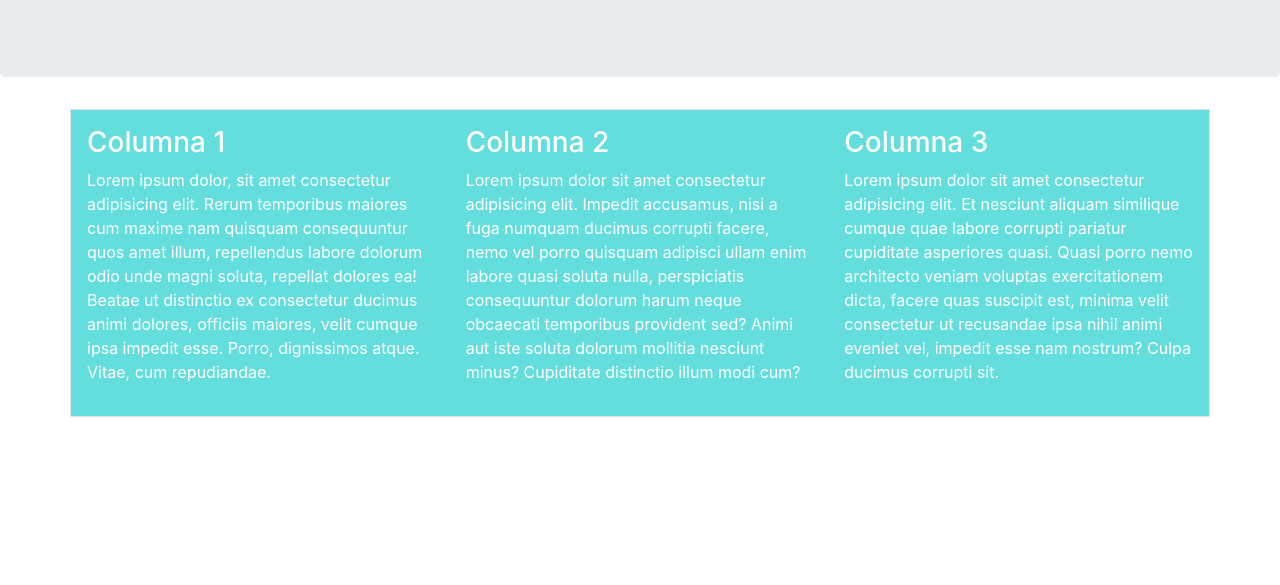
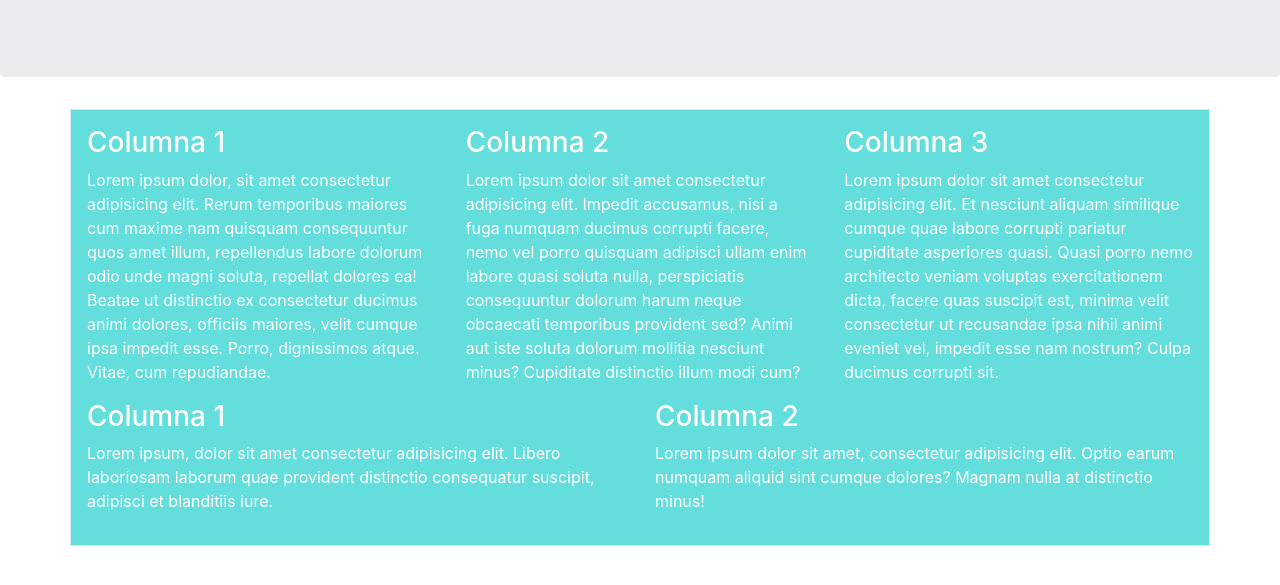
Before and after one commit to danielgutierrezcolorado/danielgutierrezcolorado.github.io, a plain HTML site: page index.html in a window 1280 px wide. Shown: the part 147-732 px from the top of the page. Drawn offline with nearby package versions, Linux system fonts and the light colour scheme.

Commit message:
Actualice index
Agregué un nuevo row con 2 columnas

```diff
--- a/index.html
+++ b/index.html
@@ -28,6 +28,16 @@
                 <p>Lorem ipsum dolor sit amet consectetur adipisicing elit. Et nesciunt aliquam similique cumque quae labore corrupti pariatur cupiditate asperiores quasi. Quasi porro nemo architecto veniam voluptas exercitationem dicta, facere quas suscipit est, minima velit consectetur ut recusandae ipsa nihil animi eveniet vel, impedit esse nam nostrum? Culpa ducimus corrupti sit.</p>
             </div>
         </div>
+        <div class="row">
+            <div class="col-sm-6">
+                <h3>Columna 1</h3>
+                <p>Lorem ipsum, dolor sit amet consectetur adipisicing elit. Libero laboriosam laborum quae provident distinctio consequatur suscipit, adipisci et blanditiis iure.</p>
+            </div>
+            <div class="col-sm-6">
+                <h3>Columna 2</h3>
+                <p>Lorem ipsum dolor sit amet, consectetur adipisicing elit. Optio earum numquam aliquid sint cumque dolores? Magnam nulla at distinctio minus!</p>
+            </div>
+        </div>
     </div>
 
     <script src="https://code.jquery.com/jquery-3.4.1.slim.min.js" integrity="sha384-J6qa4849blE2+poT4WnyKhv5vZF5SrPo0iEjwBvKU7imGFAV0wwj1yYfoRSJoZ+n" crossorigin="anonymous"></script>
```
